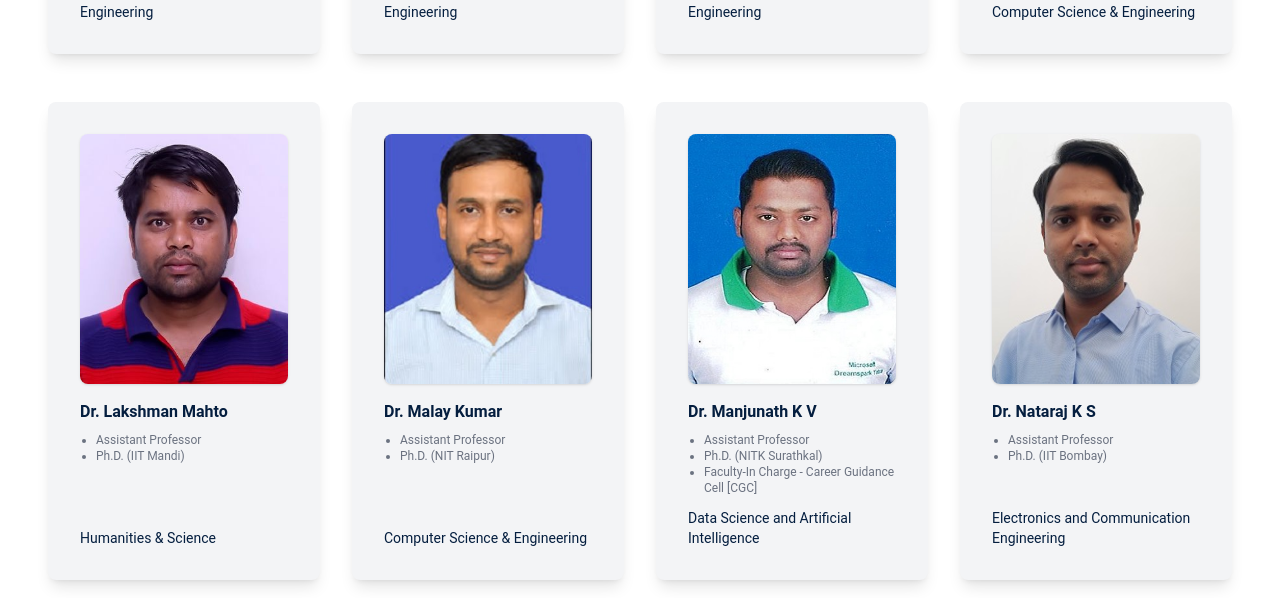
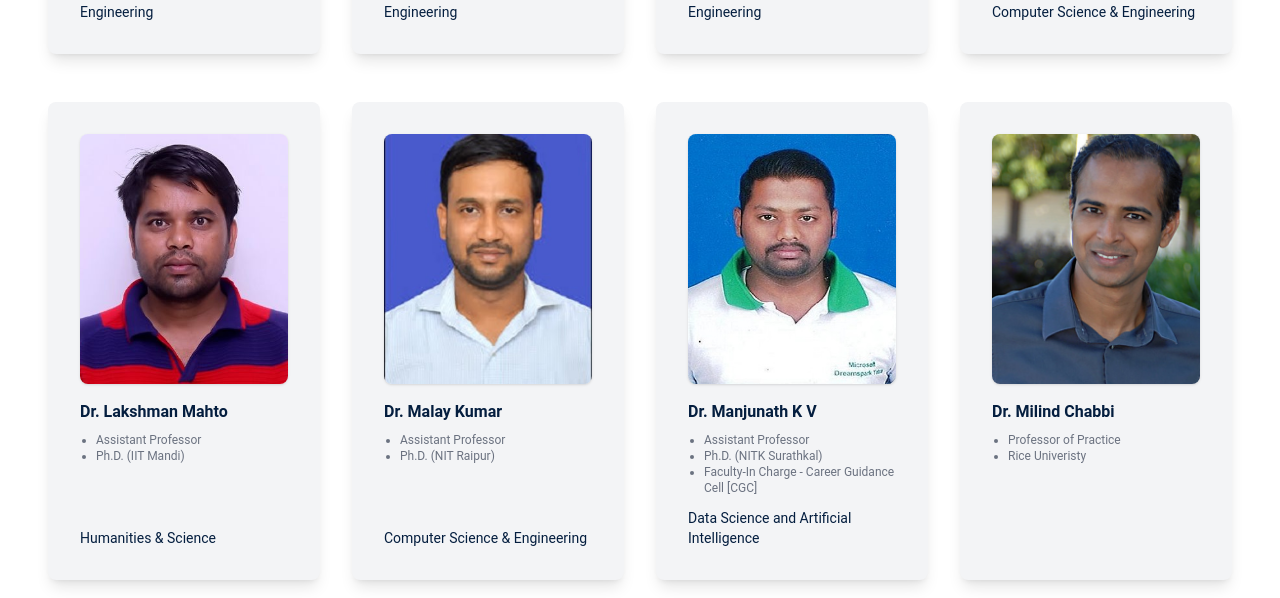
Before and after one commit to Velocity-IIITDWD/iiitdwd.ac.in, a Next.js app: page /faculty in a window 1280 px wide. Shown: the part 3080-3678 px from the top of the page. Built offline with nearby package versions, Linux system fonts and the light colour scheme.

Commit message:
feat: Added Dr.Milind Chabbi as faculty member and associated image

```diff
--- a/data/faculty_profile.ts
+++ b/data/faculty_profile.ts
@@ -204,6 +204,27 @@ let ProfileProps: ProfileProp[] = [
         designation: 'Visiting Faculty',
         department: 'Humanities & Science',
         mail_id: '-',
+        cabin_number: '?',
+      },
+      body: {
+        profile_text: '',
+        interest_areas: [],
+      },
+    },
+  },
+  {
+    id: 'MilindChabbi',
+    content: {
+      head: {
+        name: 'Dr. Milind Chabbi',
+        profile_pdf: '/docs/Milind_Chabbi.pdf',
+      },
+      card: {
+        photo: '/images/Milind-Chabbi.png',
+        PhD:'Rice Univeristy',
+        designation: 'Professor of Practice',
+        department: '',
+        mail_id: 'Chabbi.Milind@Gmail.com',
         cabin_number: '?',
       },
       body: {
```
Also changed, not shown: public/images/Milind-Chabbi.png (added).
